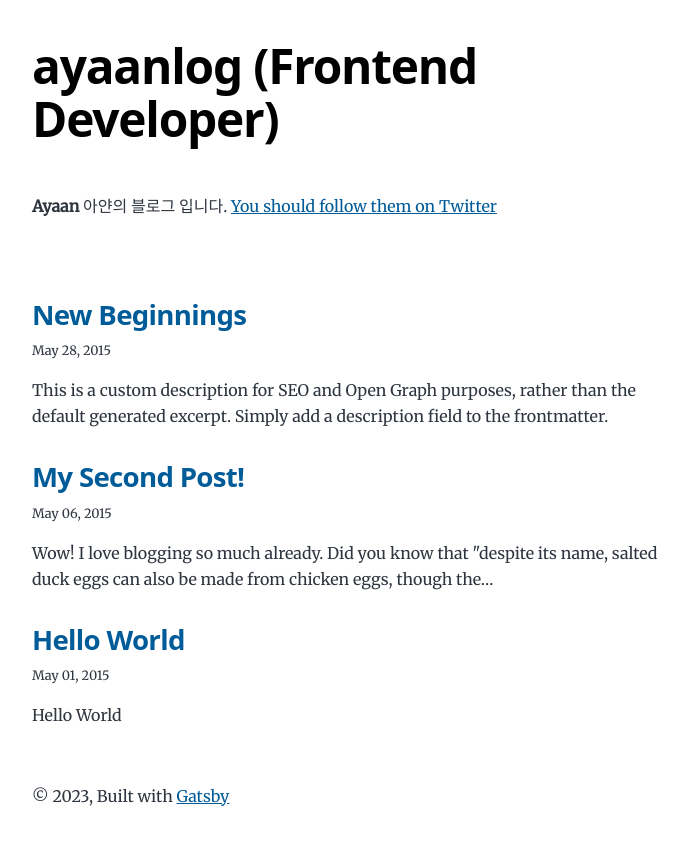
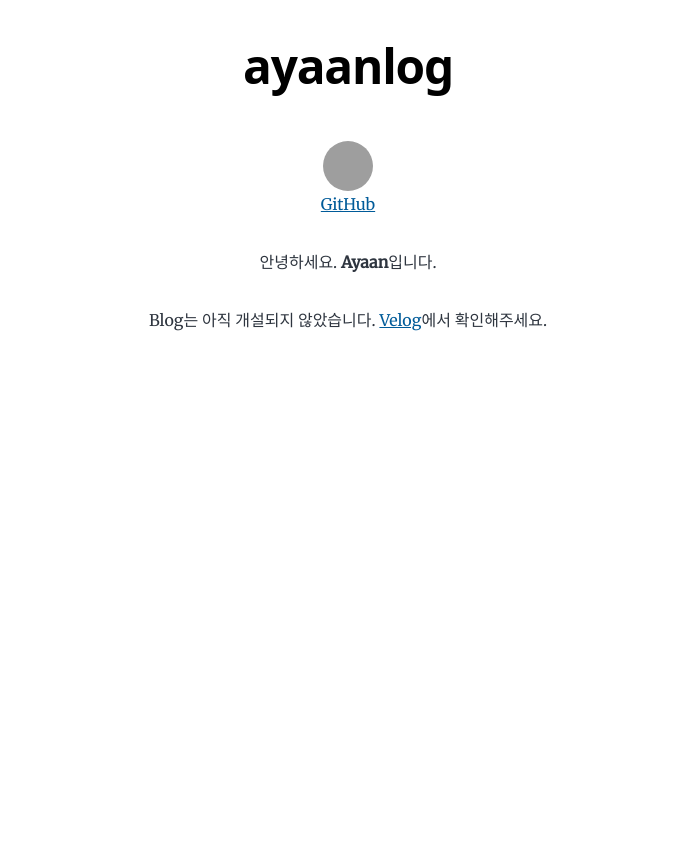
Before and after one commit to LEEHYUNHO2001/ayaanlog.github.io, a Gatsby site: page / in a window 1280 px wide. Shown: the whole page, without its empty margins (292-980 px from the left). After the commit the page ends 800 px from the top, so only its background shows below. Built offline with nearby package versions, Linux system fonts and the light colour scheme; Gatsby itself is replaced by a stand-in of ours; grey boxes are pictures that could not be loaded.

Commit message:
블로그 준비중

```diff
--- a/gatsby-config.js
+++ b/gatsby-config.js
@@ -8,8 +8,9 @@
  * @type {import('gatsby').GatsbyConfig}
  */
 module.exports = {
+  plugins: [`gatsby-plugin-emotion`],
   siteMetadata: {
-    title: `ayaanlog (Frontend Developer)`,
+    title: `ayaanlog`,
     author: {
       name: `Ayaan`,
       summary: `아얀의 블로그 입니다.`,
@@ -17,7 +18,8 @@ module.exports = {
     description: `A starter blog demonstrating what Gatsby can do.`,
     siteUrl: `https://github.com/LEEHYUNHO2001/ayaanlog.github.io`,
     social: {
-      twitter: `kylemathews`,
+      github: `https://github.com/LEEHYUNHO2001`,
+      velog: `https://velog.io/@leehyunho2001`,
     },
   },
   plugins: [
--- a/package.json
+++ b/package.json
@@ -8,9 +8,12 @@
     "url": "https://github.com/LEEHYUNHO2001/ayaanlog.github.io/issues"
   },
   "dependencies": {
+    "@emotion/react": "^11.10.6",
+    "@emotion/styled": "^11.10.6",
     "@fontsource/merriweather": "^4.5.14",
     "@fontsource/montserrat": "^4.5.14",
     "gatsby": "^5.6.0",
+    "gatsby-plugin-emotion": "^8.7.0",
     "gatsby-plugin-feed": "^5.6.0",
     "gatsby-plugin-image": "^3.6.0",
     "gatsby-plugin-manifest": "^5.6.0",
--- a/src/components/bio.js
+++ /dev/null
@@ -1,58 +0,0 @@
-/**
- * Bio component that queries for data
- * with Gatsby's useStaticQuery component
- *
- * See: https://www.gatsbyjs.com/docs/how-to/querying-data/use-static-query/
- */
-
-import * as React from "react"
-import { useStaticQuery, graphql } from "gatsby"
-import { StaticImage } from "gatsby-plugin-image"
-
-const Bio = () => {
-  const data = useStaticQuery(graphql`
-    query BioQuery {
-      site {
-        siteMetadata {
-          author {
-            name
-            summary
-          }
-          social {
-            twitter
-          }
-        }
-      }
-    }
-  `)
-
-  // Set these values by editing "siteMetadata" in gatsby-config.js
-  const author = data.site.siteMetadata?.author
-  const social = data.site.siteMetadata?.social
-
-  return (
-    <div className="bio">
-      {/* <StaticImage
-        className="bio-avatar"
-        layout="fixed"
-        formats={["auto", "webp", "avif"]}
-        src="../images/profile-pic.png"
-        width={50}
-        height={50}
-        quality={95}
-        alt="Profile picture"
-      /> */}
-      {author?.name && (
-        <p>
-          <strong>{author.name}</strong> {author?.summary || null}
-          {` `}
-          <a href={`https://twitter.com/${social?.twitter || ``}`}>
-            You should follow them on Twitter
-          </a>
-        </p>
-      )}
-    </div>
-  )
-}
-
-export default Bio
--- /dev/null
+++ b/src/components/bio.tsx
@@ -0,0 +1,76 @@
+/**
+ * Bio component that queries for data
+ * with Gatsby's useStaticQuery component
+ *
+ * See: https://www.gatsbyjs.com/docs/how-to/querying-data/use-static-query/
+ */
+
+import * as React from "react"
+import { useStaticQuery, graphql } from "gatsby"
+import styled from "@emotion/styled"
+
+const Bio = () => {
+  const data = useStaticQuery(graphql`
+    query BioQuery {
+      site {
+        siteMetadata {
+          author {
+            name
+            summary
+          }
+          social {
+            twitter
+          }
+        }
+      }
+    }
+  `)
+
+  // Set these values by editing "siteMetadata" in gatsby-config.js
+  const author = data.site.siteMetadata?.author
+  const social = data.site.siteMetadata?.social
+
+  return (
+    <Container>
+      <GitHubContainer>
+        <GitHubImage
+          src="https://avatars.githubusercontent.com/LEEHYUNHO2001"
+          alt="Profile picture"
+        />
+        <GitHubLinkContainer>
+          <a href={`${social?.github}`}>GitHub</a>
+        </GitHubLinkContainer>
+      </GitHubContainer>
+      {author?.name && (
+        <p>
+          안녕하세요. <strong>{author.name}</strong>입니다.
+        </p>
+      )}
+      <p>
+        Blog는 아직 개설되지 않았습니다. <a href={`${social?.velog}`}>Velog</a>
+        에서 확인해주세요.
+      </p>
+    </Container>
+  )
+}
+
+const Container = styled.section`
+  display: flex;
+  flex-direction: column;
+  justify-content: center;
+  align-items: center;
+`
+const GitHubContainer = styled.div`
+  display: flex;
+  flex-direction: column;
+  justify-content: center;
+  align-items: center;
+`
+const GitHubImage = styled.img`
+  width: 50px;
+  height: 50px;
+  border-radius: 50%;
+`
+const GitHubLinkContainer = styled.p``
+
+export default Bio
--- a/src/components/layout.js
+++ b/src/components/layout.tsx
@@ -1,5 +1,6 @@
 import * as React from "react"
 import { Link } from "gatsby"
+import styled from "@emotion/styled"
 
 const Layout = ({ location, title, children }) => {
   const rootPath = `${__PATH_PREFIX__}/`
@@ -21,16 +22,23 @@ const Layout = ({ location, title, children }) => {
   }
 
   return (
-    <div className="global-wrapper" data-is-root-path={isRootPath}>
+    <Container className="global-wrapper" data-is-root-path={isRootPath}>
       <header className="global-header">{header}</header>
       <main>{children}</main>
-      <footer>
+      {/* <footer>
         © {new Date().getFullYear()}, Built with
-        {` `}
         <a href="https://www.gatsbyjs.com">Gatsby</a>
-      </footer>
-    </div>
+      </footer> */}
+    </Container>
   )
 }
 
+const Container = styled.section`
+  display: flex;
+  flex-direction: column;
+  justify-content: center;
+  align-items: center;
+  height: 100%;
+`
+
 export default Layout
--- a/src/pages/index.js
+++ b/src/pages/index.tsx
@@ -13,11 +13,7 @@ const BlogIndex = ({ data, location }) => {
     return (
       <Layout location={location} title={siteTitle}>
         <Bio />
-        <p>
-          No blog posts found. Add markdown posts to "content/blog" (or the
-          directory you specified for the "gatsby-source-filesystem" plugin in
-          gatsby-config.js).
-        </p>
+        <p>포스트 된 게시글이 없습니다.</p>
       </Layout>
     )
   }
@@ -25,7 +21,7 @@ const BlogIndex = ({ data, location }) => {
   return (
     <Layout location={location} title={siteTitle}>
       <Bio />
-      <ol style={{ listStyle: `none` }}>
+      {/* <ol style={{ listStyle: `none` }}>
         {posts.map(post => {
           const title = post.frontmatter.title || post.fields.slug
 
@@ -56,7 +52,7 @@ const BlogIndex = ({ data, location }) => {
             </li>
           )
         })}
-      </ol>
+      </ol> */}
     </Layout>
   )
 }
```
Also changed, not shown: src/components/seo.tsx (renamed from src/components/seo.js), src/pages/404.tsx (renamed from src/pages/404.js), 1 other file.
